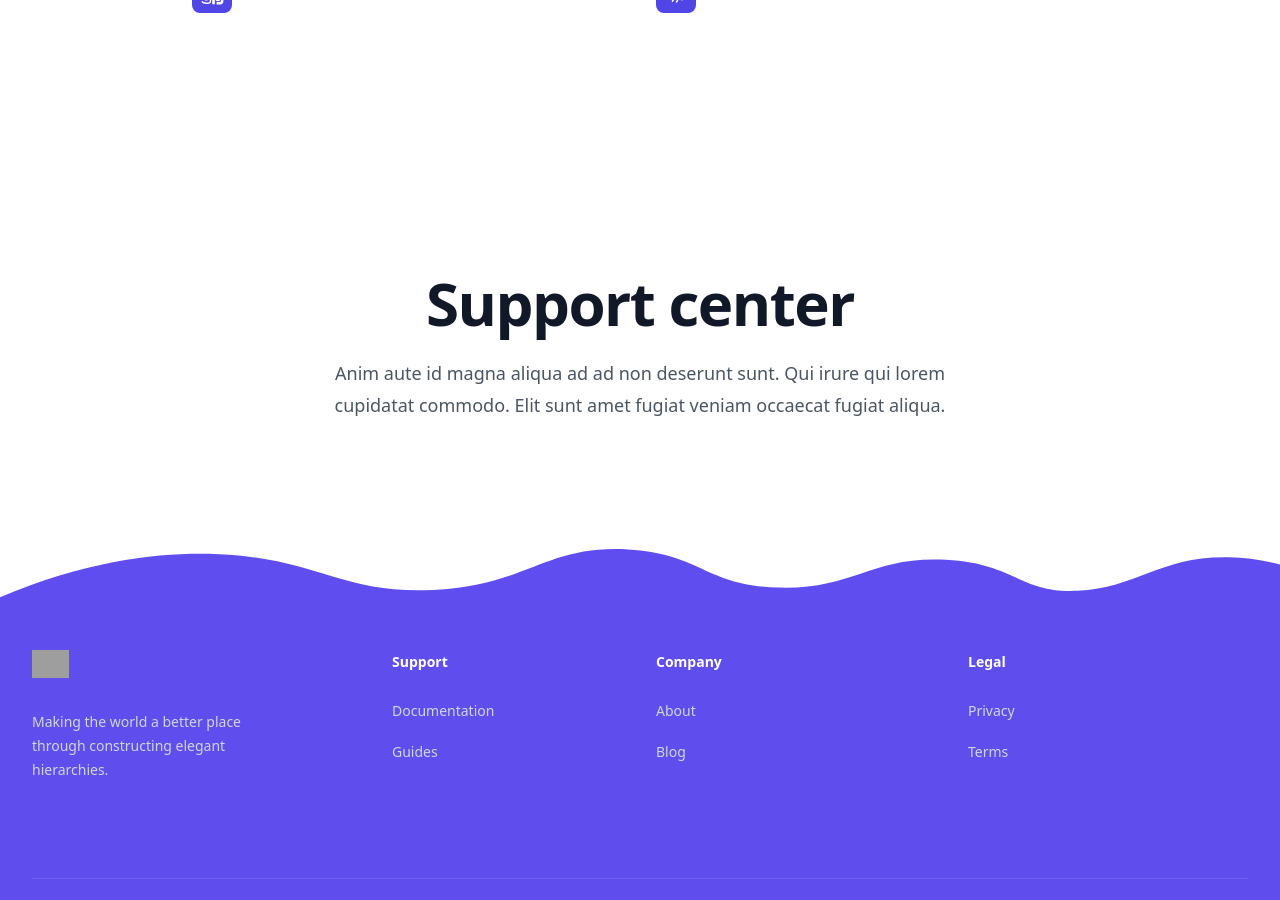
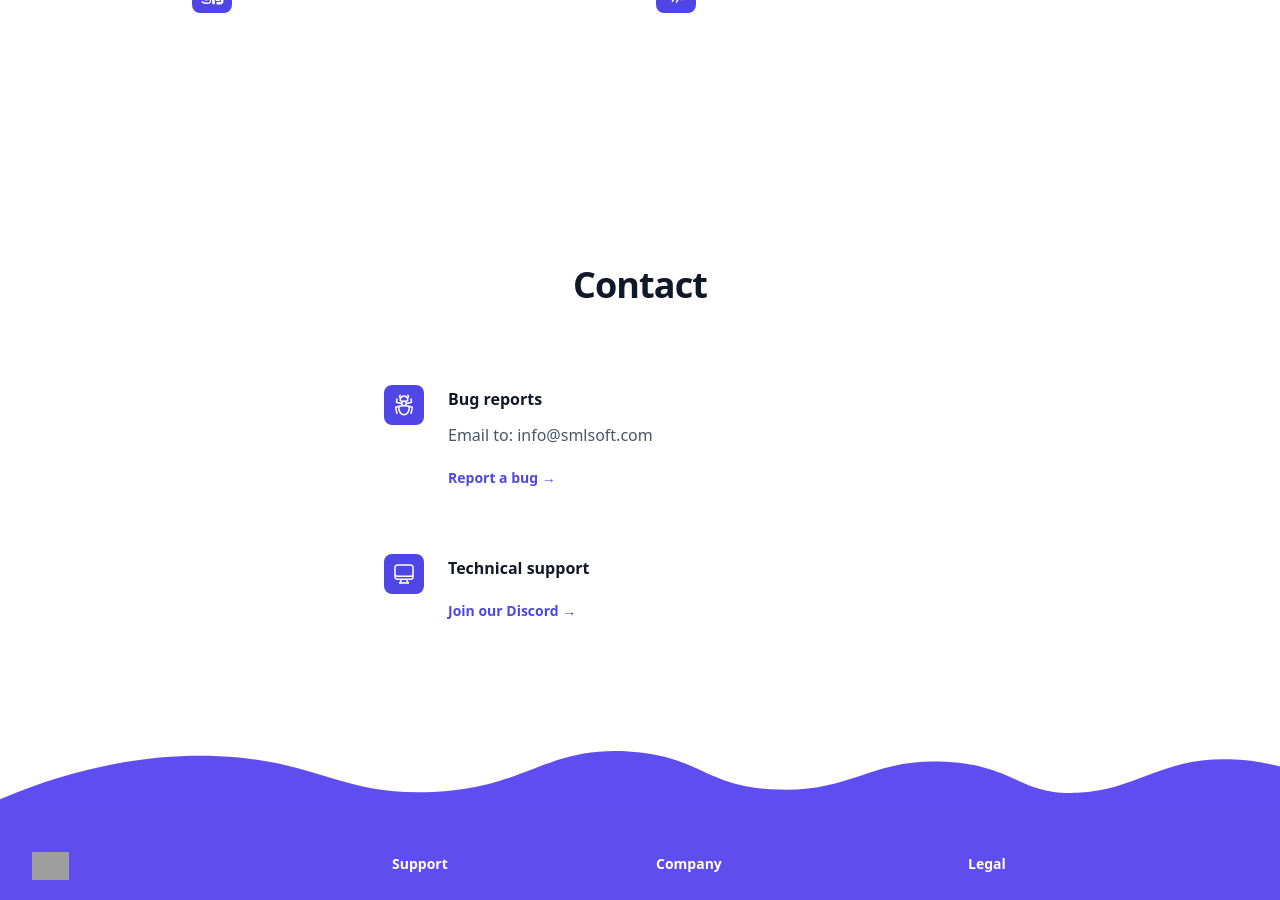
Before and after one commit to smlsoft/villagefundpos.github.io, a Jekyll site: the page built from index.md, in a window 1280 px wide and 900 px high, scrolled down 1124 px. Built offline with Jekyll 4.4.1, drawn with Linux system fonts in a browser that asks for light colours; nearby versions of some CDN libraries; grey boxes are pictures that could not be loaded.

Commit message:
add contact

```diff
--- a/index.md
+++ b/index.md
@@ -61,10 +61,39 @@ description:
 </div>
 
 
-<div class="bg-white px-6 py-24 sm:py-32 lg:px-8">
-  <div class="mx-auto max-w-2xl text-center">
-    <p class="text-base font-semibold leading-7 text-indigo-600"></p>
-    <h2 class="mt-2 text-4xl font-bold tracking-tight text-gray-900 sm:text-6xl">Support center</h2>
-    <p class="mt-6 text-lg leading-8 text-gray-600">Anim aute id magna aliqua ad ad non deserunt sunt. Qui irure qui lorem cupidatat commodo. Elit sunt amet fugiat veniam occaecat fugiat aliqua.</p>
+<div class="isolate bg-white px-6 py-24 sm:py-32 lg:px-8">
+  <div class="mx-auto max-w-2xl sm:text-center">
+    <h2 class="text-3xl font-bold tracking-tight text-gray-900 sm:text-4xl">Contact</h2>
+    <p class="mt-2 text-lg leading-8 text-gray-600"></p>
+  </div>
+  <div class="mx-auto mt-20 max-w-lg space-y-16">
+    <div class="flex gap-x-6">
+      <div class="flex h-10 w-10 shrink-0 items-center justify-center rounded-lg bg-indigo-600">
+        <svg class="h-6 w-6 text-white" fill="none" viewBox="0 0 24 24" stroke-width="1.5" stroke="currentColor" aria-hidden="true">
+          <path stroke-linecap="round" stroke-linejoin="round" d="M12 12.75c1.148 0 2.278.08 3.383.237 1.037.146 1.866.966 1.866 2.013 0 3.728-2.35 6.75-5.25 6.75S6.75 18.728 6.75 15c0-1.046.83-1.867 1.866-2.013A24.204 24.204 0 0112 12.75zm0 0c2.883 0 5.647.508 8.207 1.44a23.91 23.91 0 01-1.152 6.06M12 12.75c-2.883 0-5.647.508-8.208 1.44.125 2.104.52 4.136 1.153 6.06M12 12.75a2.25 2.25 0 002.248-2.354M12 12.75a2.25 2.25 0 01-2.248-2.354M12 8.25c.995 0 1.971-.08 2.922-.236.403-.066.74-.358.795-.762a3.778 3.778 0 00-.399-2.25M12 8.25c-.995 0-1.97-.08-2.922-.236-.402-.066-.74-.358-.795-.762a3.734 3.734 0 01.4-2.253M12 8.25a2.25 2.25 0 00-2.248 2.146M12 8.25a2.25 2.25 0 012.248 2.146M8.683 5a6.032 6.032 0 01-1.155-1.002c.07-.63.27-1.222.574-1.747m.581 2.749A3.75 3.75 0 0115.318 5m0 0c.427-.283.815-.62 1.155-.999a4.471 4.471 0 00-.575-1.752M4.921 6a24.048 24.048 0 00-.392 3.314c1.668.546 3.416.914 5.223 1.082M19.08 6c.205 1.08.337 2.187.392 3.314a23.882 23.882 0 01-5.223 1.082" />
+        </svg>
+      </div>
+      <div>
+        <h3 class="text-base font-semibold leading-7 text-gray-900">Bug reports</h3>
+        <p class="mt-2 leading-7 text-gray-600">Email to: info@smlsoft.com</p>
+        <p class="mt-4">
+          <a href="#" class="text-sm font-semibold leading-6 text-indigo-600">Report a bug <span aria-hidden="true">&rarr;</span></a>
+        </p>
+      </div>
+    </div>
+    <div class="flex gap-x-6">
+      <div class="flex h-10 w-10 shrink-0 items-center justify-center rounded-lg bg-indigo-600">
+        <svg class="h-6 w-6 text-white" fill="none" viewBox="0 0 24 24" stroke-width="1.5" stroke="currentColor" aria-hidden="true">
+          <path stroke-linecap="round" stroke-linejoin="round" d="M9 17.25v1.007a3 3 0 01-.879 2.122L7.5 21h9l-.621-.621A3 3 0 0115 18.257V17.25m6-12V15a2.25 2.25 0 01-2.25 2.25H5.25A2.25 2.25 0 013 15V5.25m18 0A2.25 2.25 0 0018.75 3H5.25A2.25 2.25 0 003 5.25m18 0V12a2.25 2.25 0 01-2.25 2.25H5.25A2.25 2.25 0 013 12V5.25" />
+        </svg>
+      </div>
+      <div>
+        <h3 class="text-base font-semibold leading-7 text-gray-900">Technical support</h3>
+        <p class="mt-2 leading-7 text-gray-600"></p>
+        <p class="mt-4">
+          <a href="#" class="text-sm font-semibold leading-6 text-indigo-600">Join our Discord <span aria-hidden="true">&rarr;</span></a>
+        </p>
+      </div>
+    </div>
   </div>
 </div>
```
